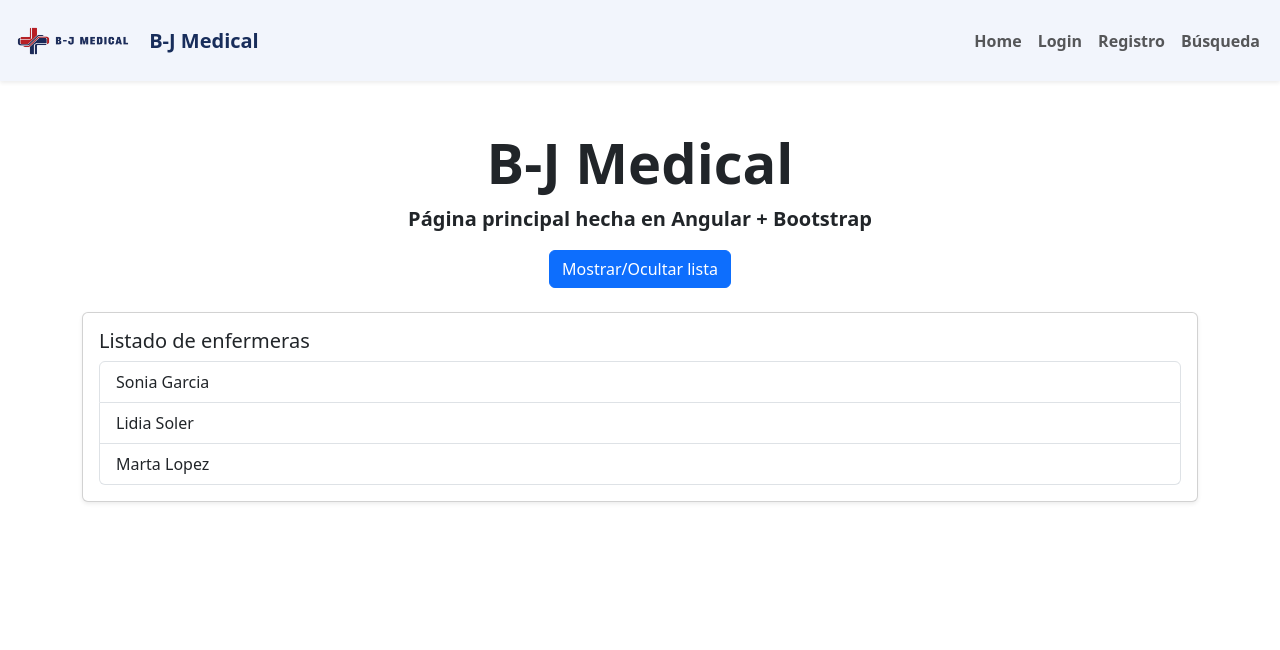
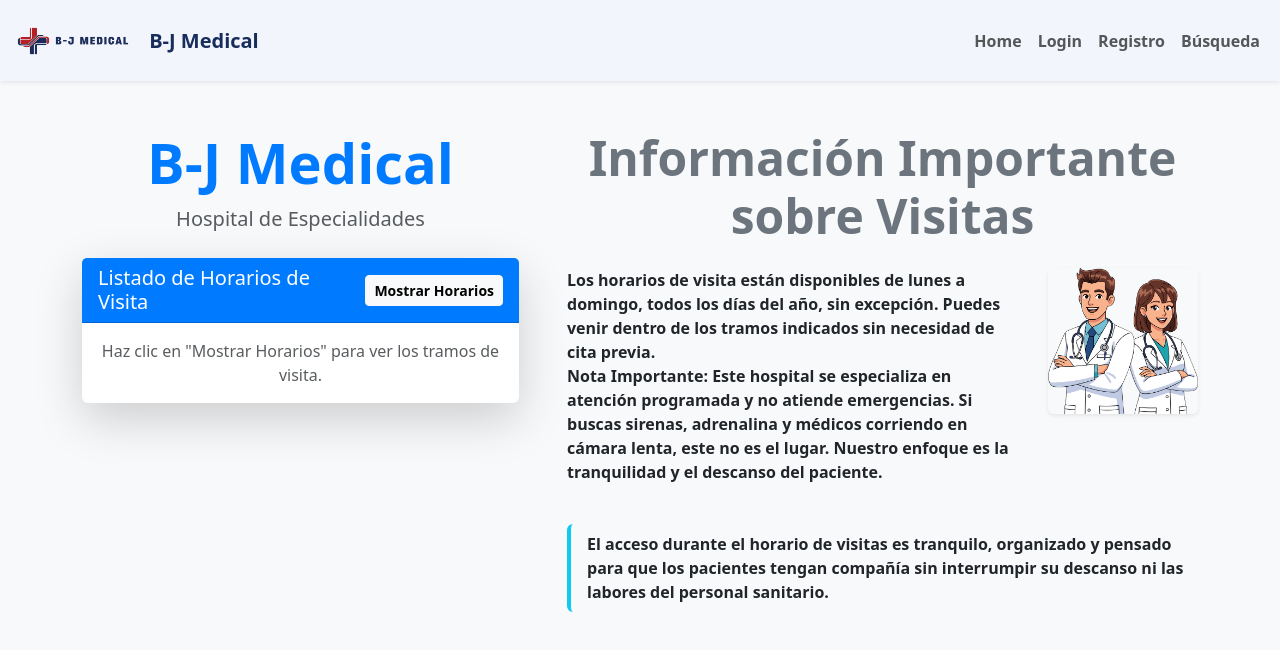
Before and after one commit to Kiddgoby/Frontend-Enfermer-a, an Angular app: page / in a window 1280 px wide. Shown: the top 650 px of the page. Built offline with nearby package versions, Linux system fonts and the light colour scheme.

Commit message:
home-completada-2

```diff
--- a/angular.json
+++ b/angular.json
@@ -88,5 +88,8 @@
         }
       }
     }
+  },
+  "cli": {
+    "analytics": "da33efdb-8018-4d38-bf0e-db871fe960f0"
   }
 }
--- a/src/app/home/home.css
+++ b/src/app/home/home.css
@@ -0,0 +1,32 @@
+.horarios-container {
+    background-color: #f8f9fa; /* Fondo suave para la sección */
+}
+
+.text-primary {
+    color: #007bff !important; /* Azul primario de Bootstrap */
+}
+
+.text-secondary {
+    color: #6c757d !important; /* Gris secundario */
+}
+
+.card-header.bg-primary {
+    background-color: #007bff !important;
+}
+
+.doctor-img {
+    max-width: 150px; /* Reducir el tamaño de la imagen para que no ocupe tanto */
+    height: auto;
+    object-fit: cover;
+}
+
+/* Ajuste para pantallas pequeñas */
+@media (max-width: 768px) {
+    .doctor-img {
+        max-width: 100%; /* Imagen a ancho completo en móviles */
+        margin-top: 1rem;
+    }
+    .info-section .d-flex {
+        flex-direction: column;
+    }
+}
--- a/src/app/home/home.html
+++ b/src/app/home/home.html
@@ -1,30 +1,68 @@
-<nav>
+<section class="horarios-container py-5">
+    <div class="container">
+        <div class="row g-5">
 
-</nav>
+            <!-- IZQUIERDA: Horarios y Botón -->
+            <div class="col-lg-5 col-md-12">
+                <div class="text-center mb-4">
+                    <h1 class="display-4 fw-bold text-primary">B-J Medical</h1>
+                    <p class="lead text-muted">Hospital de Especialidades</p>
+                </div>
 
-<div class="container mt-5">
+                <div class="card shadow-lg border-0">
+                    <div class="card-header bg-primary text-white">
+                        <div class="d-flex justify-content-between align-items-center">
+                            <h2 class="h5 m-0">Listado de Horarios de Visita</h2>
+                            <button class="btn btn-light btn-sm fw-bold" (click)="toggle()">
+                                @if (show) {
+                                    Ocultar Horarios
+                                } @else {
+                                    Mostrar Horarios
+                                }
+                            </button>
+                        </div>
+                    </div>
 
-    <div class="text-center mb-4">
-        <h1 class="display-4 fw-bold">B-J Medical</h1>
-        <p class="lead fw-semibold">Página principal hecha en Angular + Bootstrap</p>
-        <button class="btn btn-primary" (click)="toggle()">Mostrar/Ocultar lista</button>
-    </div>
+                    @if (show) {
+                    <div class="card-body p-0">
+                        <ul class="list-group list-group-flush">
+                            @for (item of items; track $index) {
+                            <li class="list-group-item d-flex justify-content-between align-items-center">
+                                <span class="fw-semibold">{{ item }}</span>
+                                <span class="badge bg-success rounded-pill">Disponible</span>
+                            </li>
+                            }
+                        </ul>
+                    </div>
+                    } @else {
+                        <div class="card-body text-center text-muted">
+                            <p class="m-0">Haz clic en "Mostrar Horarios" para ver los tramos de visita.</p>
+                        </div>
+                    }
+                </div>
+            </div>
 
-    @if (show) {
-    <div class="card shadow-sm">
-        <div class="card-body">
-        <h5 class="card-title">Listado de enfermeras</h5>
+            <!-- DERECHA: Información Detallada -->
+            <div class="col-lg-7 col-md-12">
+                <article class="info-section">
+                    <h2 class="display-5 fw-bold text-center mb-4 text-secondary">Información Importante sobre Visitas</h2>
 
-        <ul class="list-group">
-            @for (item of items; track item) {
-            <li class="list-group-item">
-                {{ item }}
-            </li>
-            }
-        </ul>
+                    <div class="d-flex flex-column flex-md-row align-items-start gap-4 mb-4">
+                        <p class="fs-6 fw-semibold flex-grow-1">
+                            Los horarios de visita están disponibles de <strong>lunes a domingo</strong>, todos los días del año, sin excepción. Puedes venir dentro de los tramos indicados sin necesidad de cita previa. <br>
+                            <strong>Nota Importante:</strong> Este hospital se especializa en atención programada y no atiende emergencias. Si buscas sirenas, adrenalina y médicos corriendo en cámara lenta, este no es el lugar. Nuestro enfoque es la tranquilidad y el descanso del paciente.
+                        </p>
+
+                        <!-- La imagen 'tl.webp' debe estar disponible en la carpeta de assets o ser una URL pública -->
+                        <img src="tl.webp" alt="Doctores en un ambiente tranquilo" class="img-fluid rounded shadow-sm doctor-img">
+                    </div>
+
+                    <p class="fs-6 fw-semibold border-start border-4 border-info ps-3 pt-2 pb-2 bg-light rounded">
+                        El acceso durante el horario de visitas es tranquilo, organizado y pensado para que los pacientes tengan compañía sin interrumpir su descanso ni las labores del personal sanitario.
+                    </p>
+                </article>
+            </div>
 
         </div>
     </div>
-    }
-
-</div>
+</section>
--- a/src/app/home/home.ts
+++ b/src/app/home/home.ts
@@ -8,9 +8,18 @@ import { Component } from '@angular/core';
   styleUrl: './home.css',
 })
 export class Home {
-  show = true;
-  items = ['Sonia Garcia', 'Lidia Soler', 'Marta Lopez'];
-  toggle() {
+  // Propiedad para controlar la visibilidad de la lista de horarios
+  show: boolean = false;
+
+  // Lista de horarios de visita
+  items: string[] = [
+    'Mañanas: 10:00 - 12:00',
+    'Tardes: 16:00 - 18:00',
+    'Noches: 20:00 - 21:00',
+  ];
+
+  // Método para alternar la visibilidad
+  toggle(): void {
     this.show = !this.show;
   }
 }
```
Also changed, not shown: public/tl.webp (added).
